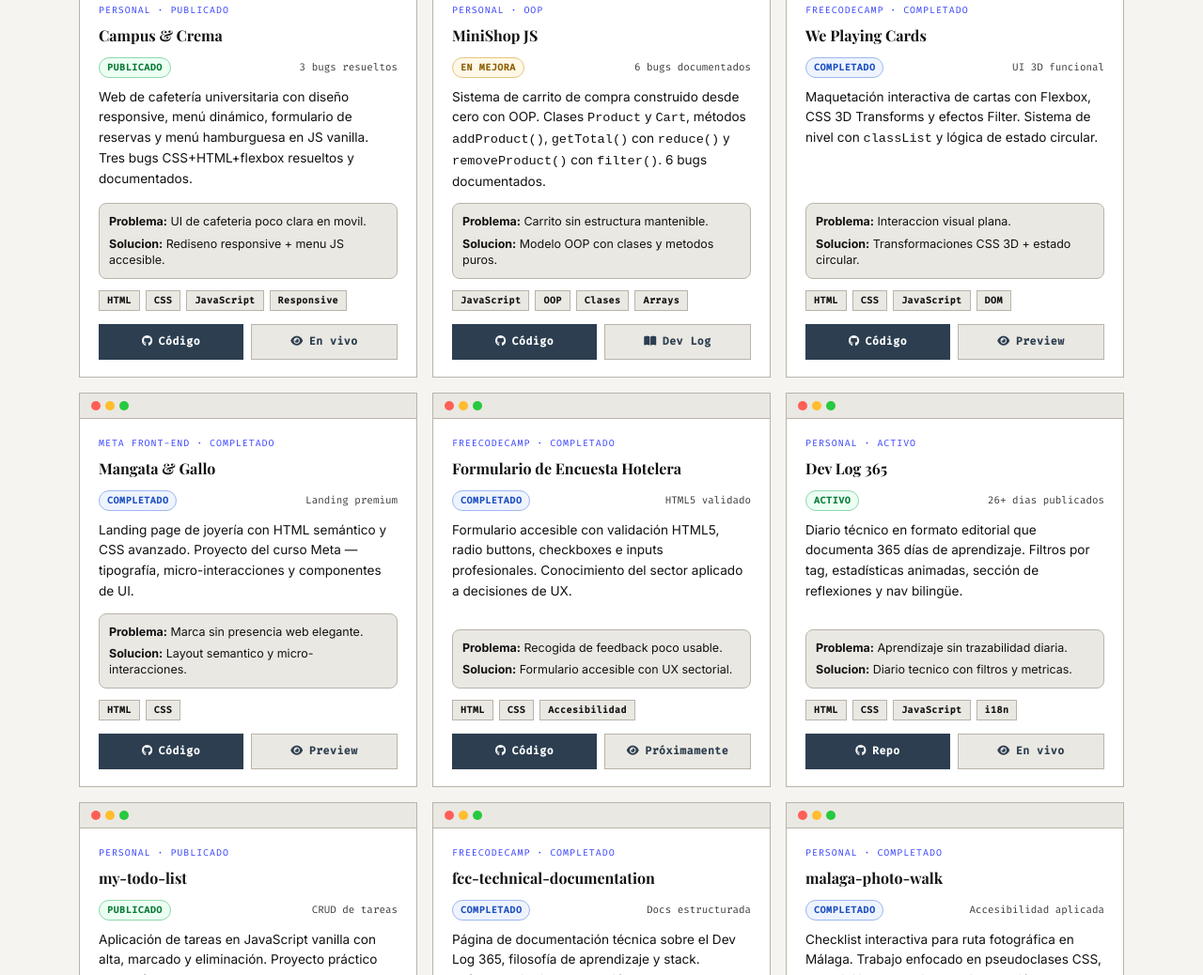
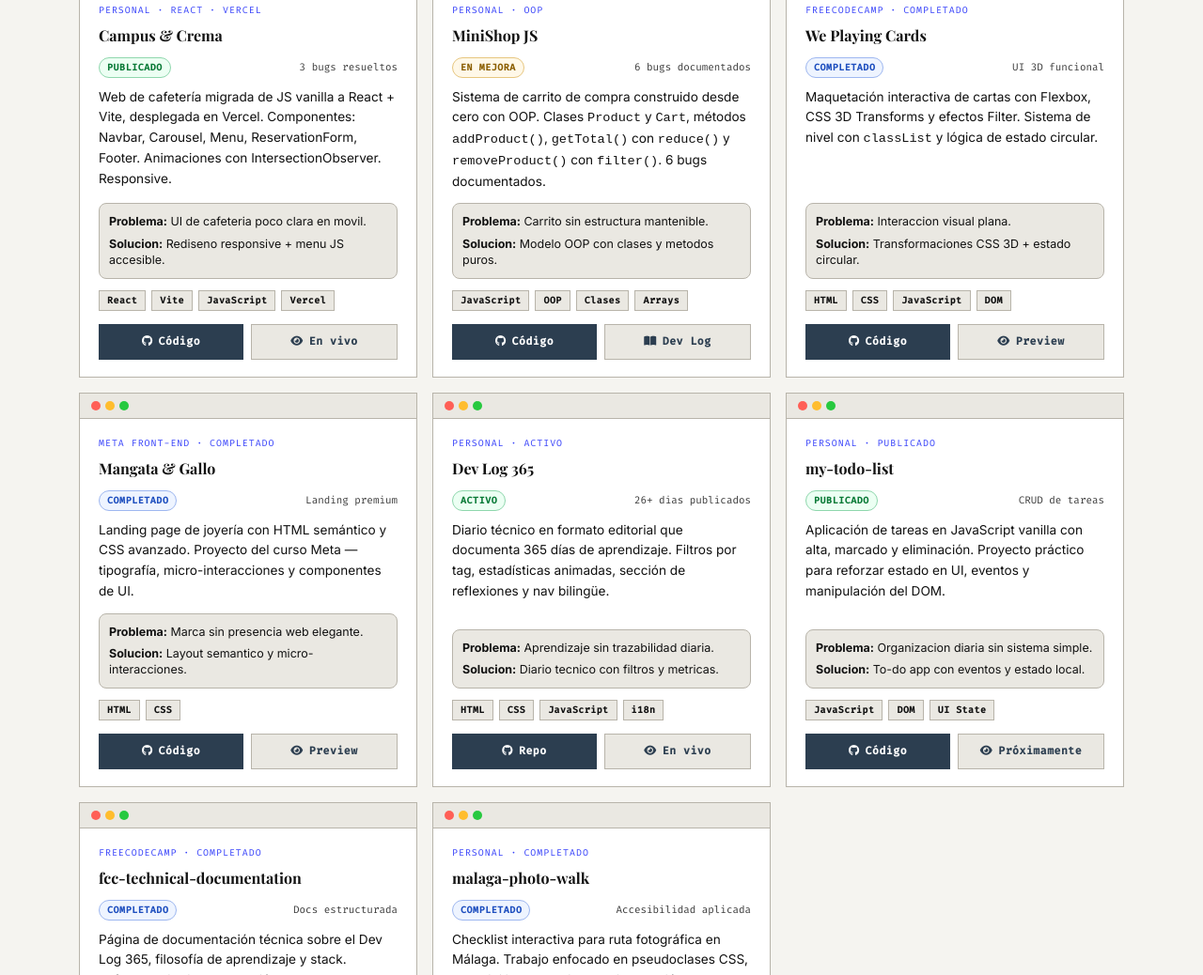
Before and after one commit to anudoranador87/Mi-Camino-Web-365, a website: page Projects.html in a window 1280 px wide. Shown: the part 1471-2509 px from the top of the page at 94% size. Drawn offline with nearby package versions, Linux system fonts and the light colour scheme; a web font is replaced by a local one.

Commit message:
Revise 'Campus & Crema' project and remove hotel form
Updated project details for 'Campus & Crema' to reflect migration to React and Vercel, and removed 'Formulario de Encuesta Hotelera' project.

```diff
--- a/Projects.html
+++ b/Projects.html
@@ -196,21 +196,21 @@
     <div class="project-container">
 
       <!-- Campus & Crema -->
-      <div class="project-card" data-tags="html css js">
+      <div class="project-card" data-tags="html css js react">
         <div class="project-browser-bar">
           <span class="dot red"></span><span class="dot yellow"></span><span class="dot green"></span>
         </div>
         <div class="project-content">
-          <div class="proj-card-kicker">Personal · Publicado</div>
+          <div class="proj-card-kicker">Personal · React · Vercel</div>
           <h3>Campus &amp; Crema</h3>
-          <p>Web de cafetería universitaria con diseño responsive, menú dinámico, formulario de reservas y menú hamburguesa en JS vanilla. Tres bugs CSS+HTML+flexbox resueltos y documentados.</p>
+          <p>Web de cafetería migrada de JS vanilla a React + Vite, desplegada en Vercel. Componentes: Navbar, Carousel, Menu, ReservationForm, Footer. Animaciones con IntersectionObserver. Responsive.</p>
           <div class="project-tags">
-            <span class="ptag">HTML</span><span class="ptag">CSS</span>
-            <span class="ptag">JavaScript</span><span class="ptag">Responsive</span>
+            <span class="ptag">React</span><span class="ptag">Vite</span>
+            <span class="ptag">JavaScript</span><span class="ptag">Vercel</span>
           </div>
           <div class="project-actions">
-            <a href="https://github.com/anudoranador87/campus-crema-web" class="btn-code" target="_blank" rel="noopener noreferrer"><i class="fab fa-github"></i> Código</a>
-            <a href="https://anudoranador87.github.io/campus-crema-web/" class="btn-live" target="_blank" rel="noopener noreferrer"><i class="fas fa-eye"></i> En vivo</a>
+            <a href="https://github.com/anudoranador87/campus-crema-react" class="btn-code" target="_blank" rel="noopener noreferrer"><i class="fab fa-github"></i> Código</a>
+            <a href="https://campus-crema-react.vercel.app" class="btn-live" target="_blank" rel="noopener noreferrer"><i class="fas fa-eye"></i> En vivo</a>
           </div>
         </div>
       </div>
@@ -274,24 +274,7 @@
         </div>
       </div>
 
-      <!-- Formulario Hotelero -->
-      <div class="project-card" data-tags="html css">
-        <div class="project-browser-bar">
-          <span class="dot red"></span><span class="dot yellow"></span><span class="dot green"></span>
-        </div>
-        <div class="project-content">
-          <div class="proj-card-kicker">freeCodeCamp · Completado</div>
-          <h3>Formulario de Encuesta Hotelera</h3>
-          <p>Formulario accesible con validación HTML5, radio buttons, checkboxes e inputs profesionales. Conocimiento del sector aplicado a decisiones de UX.</p>
-          <div class="project-tags">
-            <span class="ptag">HTML</span><span class="ptag">CSS</span><span class="ptag">Accesibilidad</span>
-          </div>
-          <div class="project-actions">
-            <a href="https://github.com/anudoranador87/fcc-hotel-survey-form" class="btn-code" target="_blank" rel="noopener noreferrer"><i class="fab fa-github"></i> Código</a>
-            <a href="#" class="btn-live"><i class="fas fa-eye"></i> Próximamente</a>
-          </div>
-        </div>
-      </div>
+
 
       <!-- Dev Log 365 -->
       <div class="project-card" data-tags="html css js">
@@ -426,13 +409,6 @@
       metric: "Landing premium",
       problem: "Marca sin presencia web elegante.",
       solution: "Layout semantico y micro-interacciones."
-    },
-    "Formulario de Encuesta Hotelera": {
-      status: "done",
-      statusLabel: "Completado",
-      metric: "HTML5 validado",
-      problem: "Recogida de feedback poco usable.",
-      solution: "Formulario accesible con UX sectorial."
     },
     "Dev Log 365": {
       status: "live",
```
